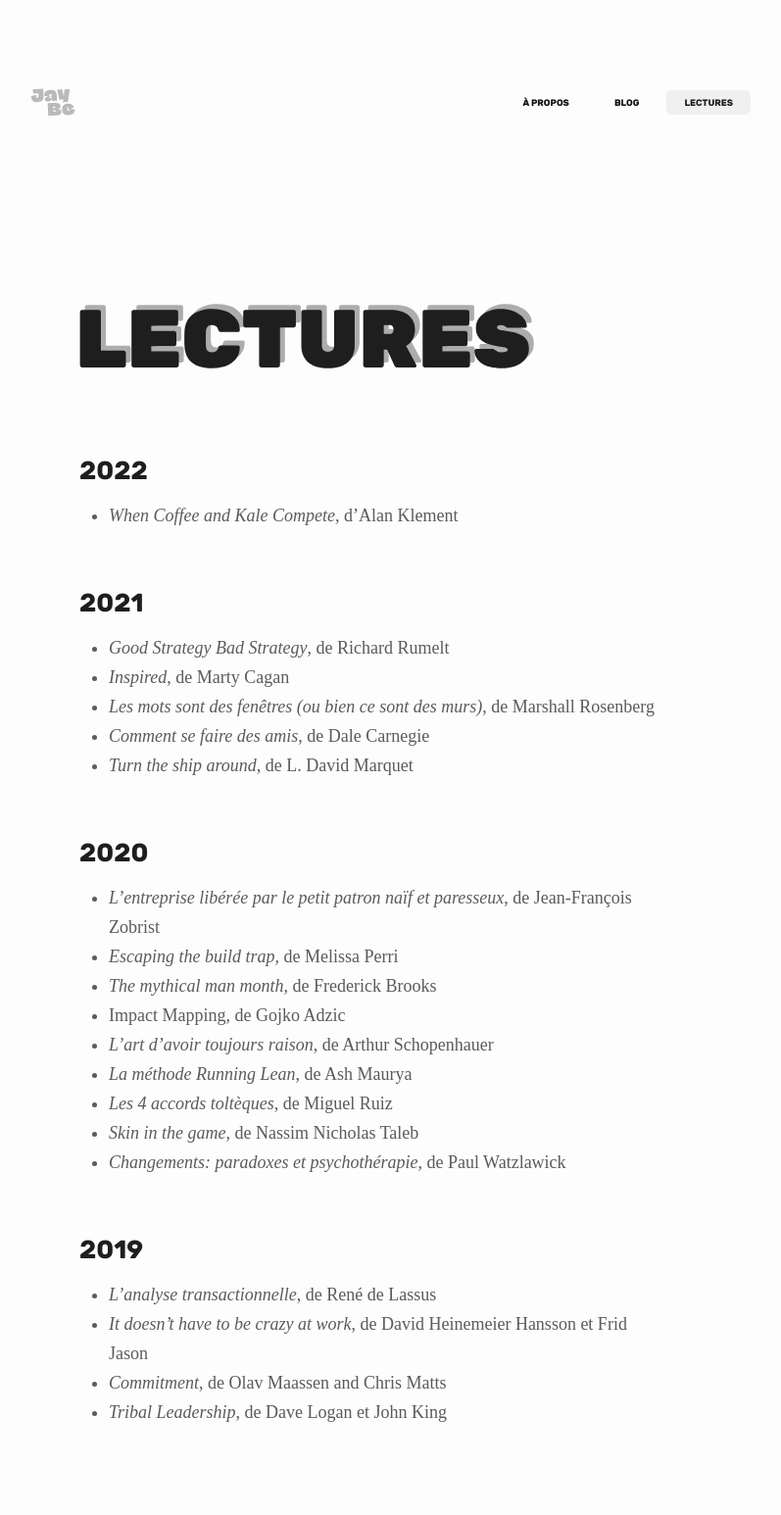
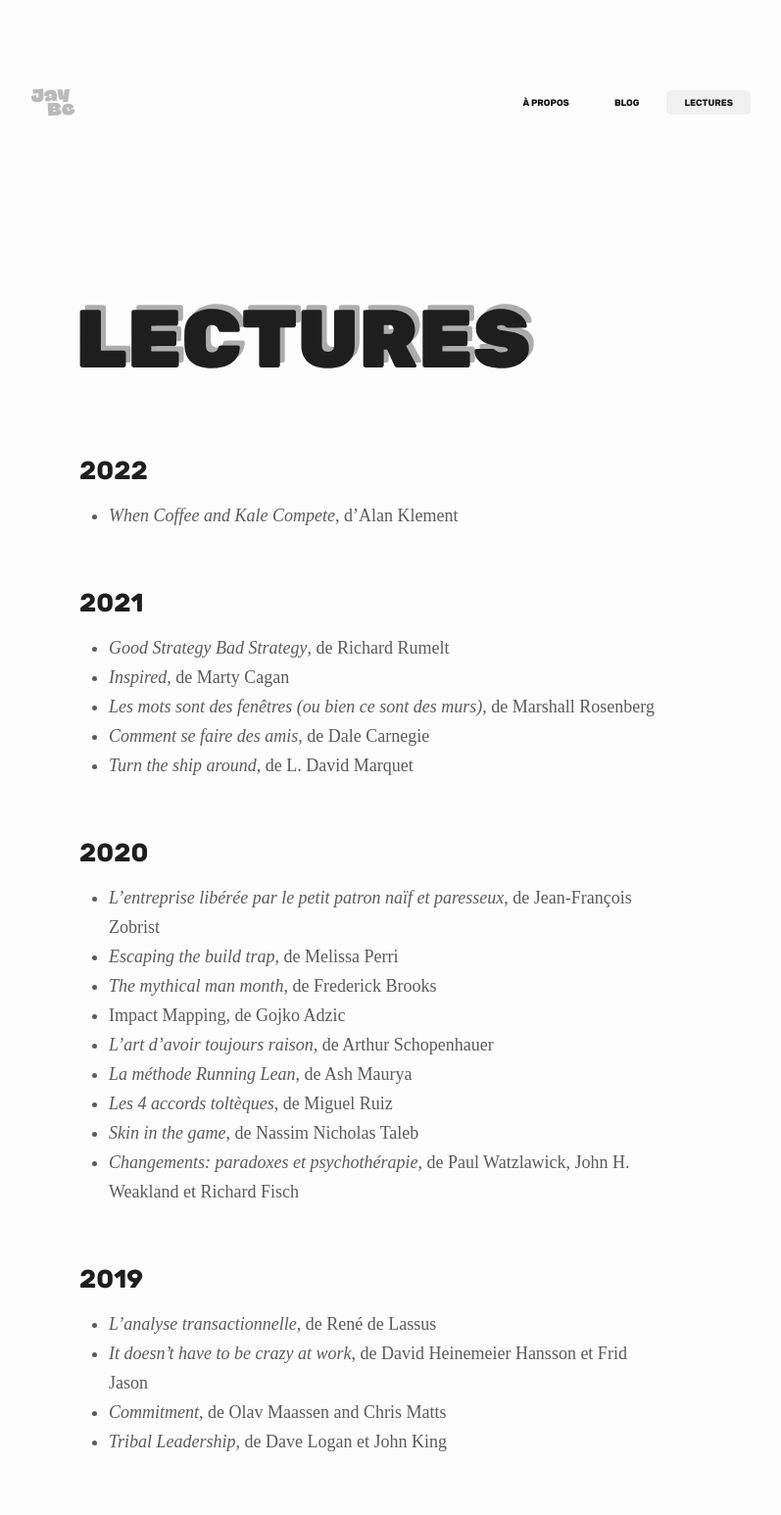
Before and after one commit to JbDenoual/jbdenoual.github.io, a Jekyll site: the page built from books.md, in a window 1280 px wide. Shown: the whole page at 98% size, without its empty margins (239-1036 px from the left). Built offline with Jekyll 4.4.1, drawn with Linux system fonts in a browser that asks for light colours; some web fonts are replaced; before the commit the page ends 1516 px from its top, so only the background shows below that.

Commit message:
[Update] Changement authors

```diff
--- a/books.md
+++ b/books.md
@@ -32,7 +32,7 @@ permalink: /books/
 * <a href="https://www.amazon.fr/m%C3%A9thode-Running-Lean-Transformer-succ%C3%A8s/dp/2354561237" class="reading-link">_La méthode Running Lean_, de Ash Maurya</a><br />
 * <a href="https://www.amazon.fr/quatre-accords-tolt%C3%A8ques-libert%C3%A9-personnelle/dp/2889116549" class="reading-link">_Les 4 accords toltèques_, de Miguel Ruiz</a><br />
 * <a href="https://www.amazon.fr/Jouer-peau-Asym%C3%A9tries-cach%C3%A9es-quotidienne/dp/2251447598" class="reading-link">_Skin in the game_, de Nassim Nicholas Taleb</a><br />
-* <a href="https://www.amazon.fr/Changements-Paradoxes-psychoth%C3%A9rapie-Paul-Watzlawick/dp/2757841890" class="reading-link">_Changements: paradoxes et psychothérapie_, de Paul Watzlawick</a><br />
+* <a href="https://www.amazon.fr/Changements-Paradoxes-psychoth%C3%A9rapie-Paul-Watzlawick/dp/2757841890" class="reading-link">_Changements: paradoxes et psychothérapie_, de Paul Watzlawick, John H. Weakland et Richard Fisch</a><br />
 
 ### 2019 ###
 
```
